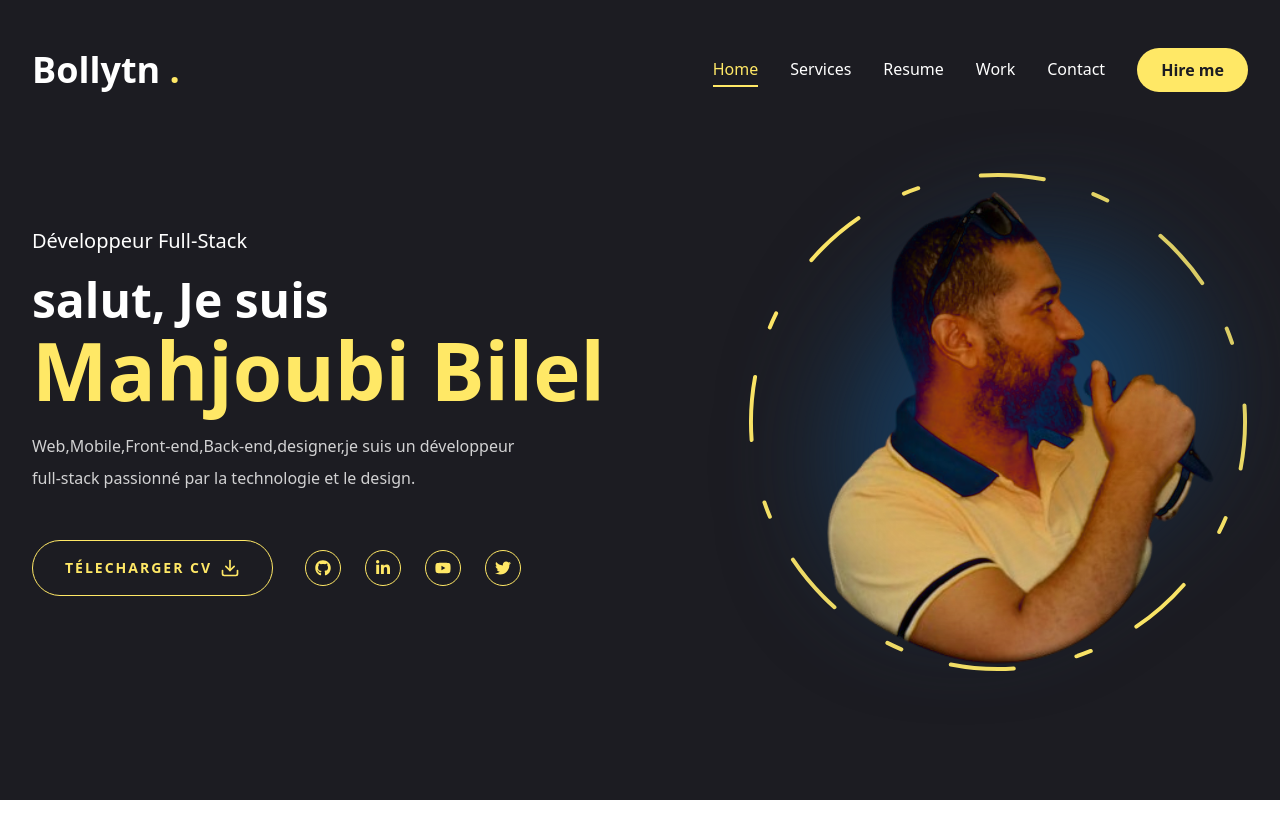
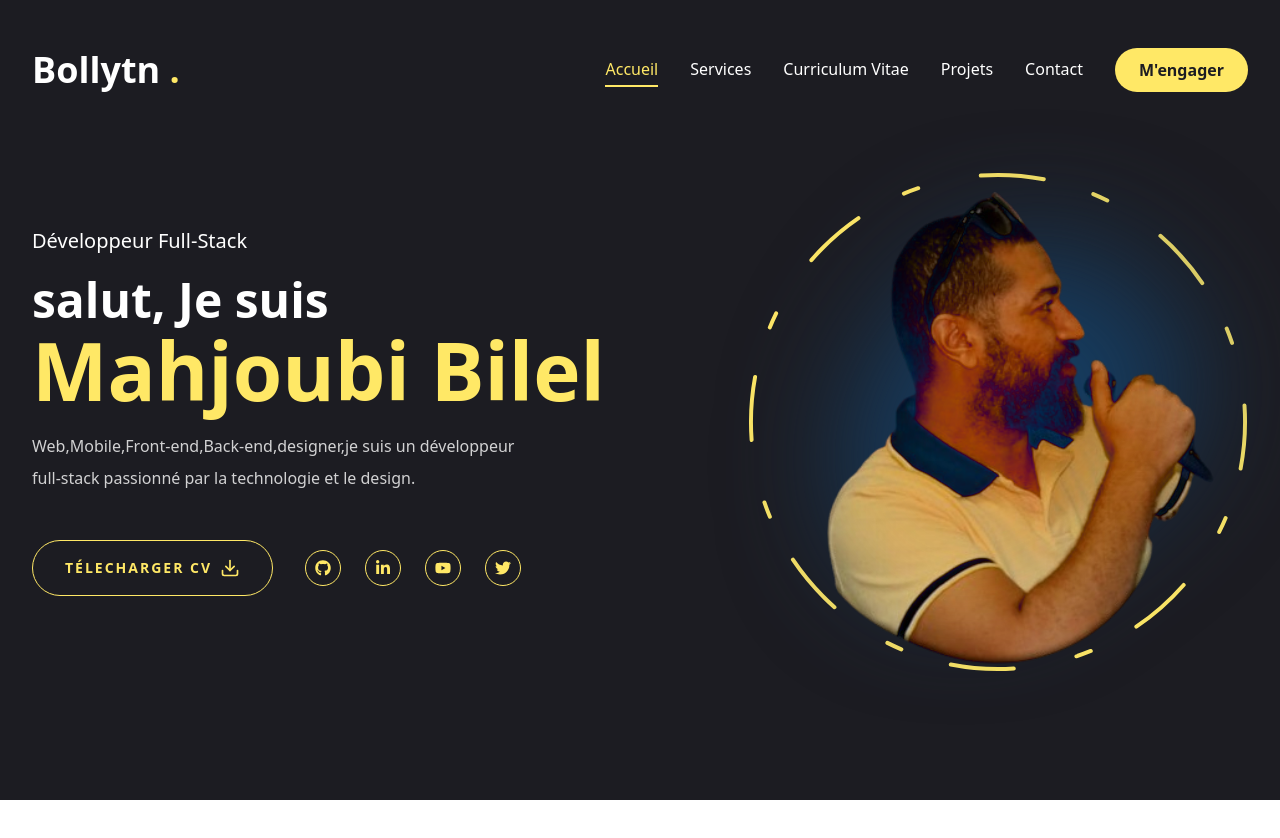
Before and after one commit to bollytn/prof.info, a Next.js app: page / in a window 1280 px wide. Shown: the top 838 px of the page. Built offline with nearby package versions, Linux system fonts and the light colour scheme.

Commit message:
portfolio done

```diff
--- a/app/contact/page.jsx
+++ b/app/contact/page.jsx
@@ -143,8 +143,8 @@ const Contact = () => {
                                     <SelectGroup>
                                         {
                                             services.map((service, index) => (
-                                                <SelectItem key={index} value={service}>
-                                                    {service}
+                                                <SelectItem key={index} value={service.title}>
+                                                    {service.title}
                                                 </SelectItem>
                                             ))
                                         }
--- a/components/Header.jsx
+++ b/components/Header.jsx
@@ -16,7 +16,7 @@ const Header = () => {
                 <div className="hidden lg:flex items-center gap-8">
                     <Nav />
                     <Link href="/contact">
-                        <Button>Hire me</Button>
+                        <Button>M'engager</Button>
                     </Link>
                 </div>
 
--- a/components/data/links.js
+++ b/components/data/links.js
@@ -1,8 +1,8 @@
 const links = [
-    { name: 'Home', path: '/' },
-    { name: 'services', path: '/services' },
-    { name: 'resume', path: '/resume' },
-    { name: 'work', path: '/work' },
+    { name: 'Accueil', path: '/' },
+    { name: 'Services', path: '/services' },
+    { name: 'Curriculum vitae', path: '/resume' },
+    { name: 'Projets', path: '/work' },
     { name: 'contact', path: '/contact' },
 ]
 export default links;
```
